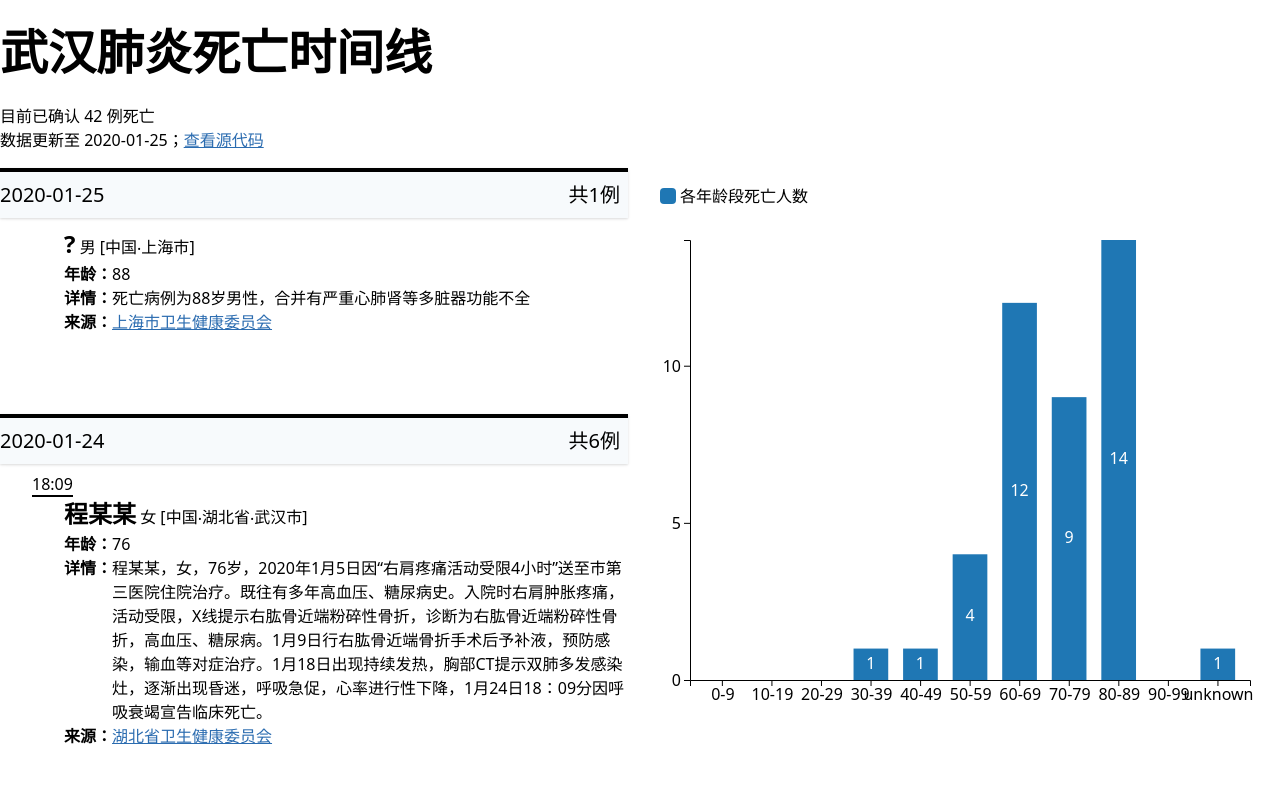
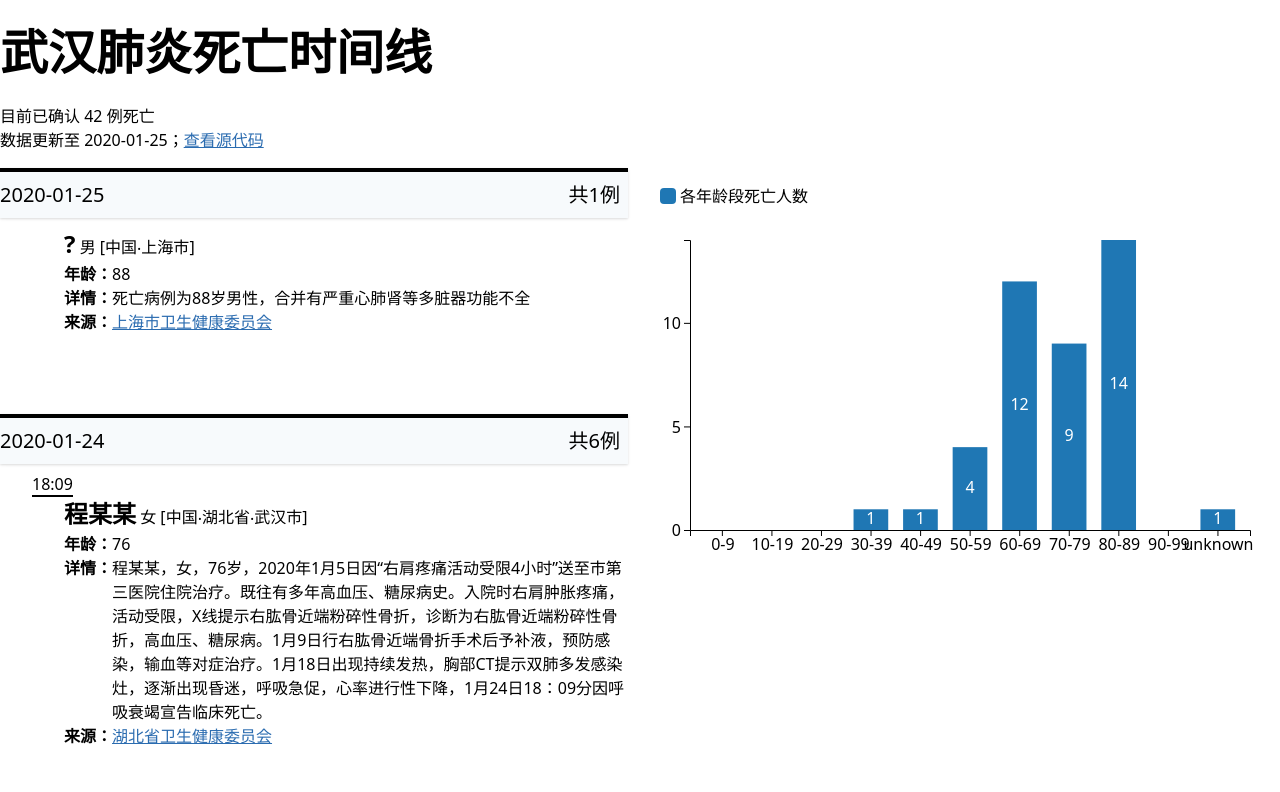
Before and after one commit to chenxsan/deathline, a Next.js app: page / in a window 1280 px wide. Shown: the top 792 px of the page. Built offline with nearby package versions, Linux system fonts and the light colour scheme.

Commit message:
Update chart height

```diff
--- a/components/Chart.tsx
+++ b/components/Chart.tsx
@@ -107,7 +107,7 @@ function Chart() {
     <Suspense fallback={<div>loading</div>}>
       <div className="mb-2 lg:mb-0 ml-2 lg:ml-2 sticky top-0">
         {/* <StackedBar data={data} /> */}
-        <StackedBar data={d} height={500} />
+        <StackedBar data={d} height={350} />
       </div>
     </Suspense>
   );
```
